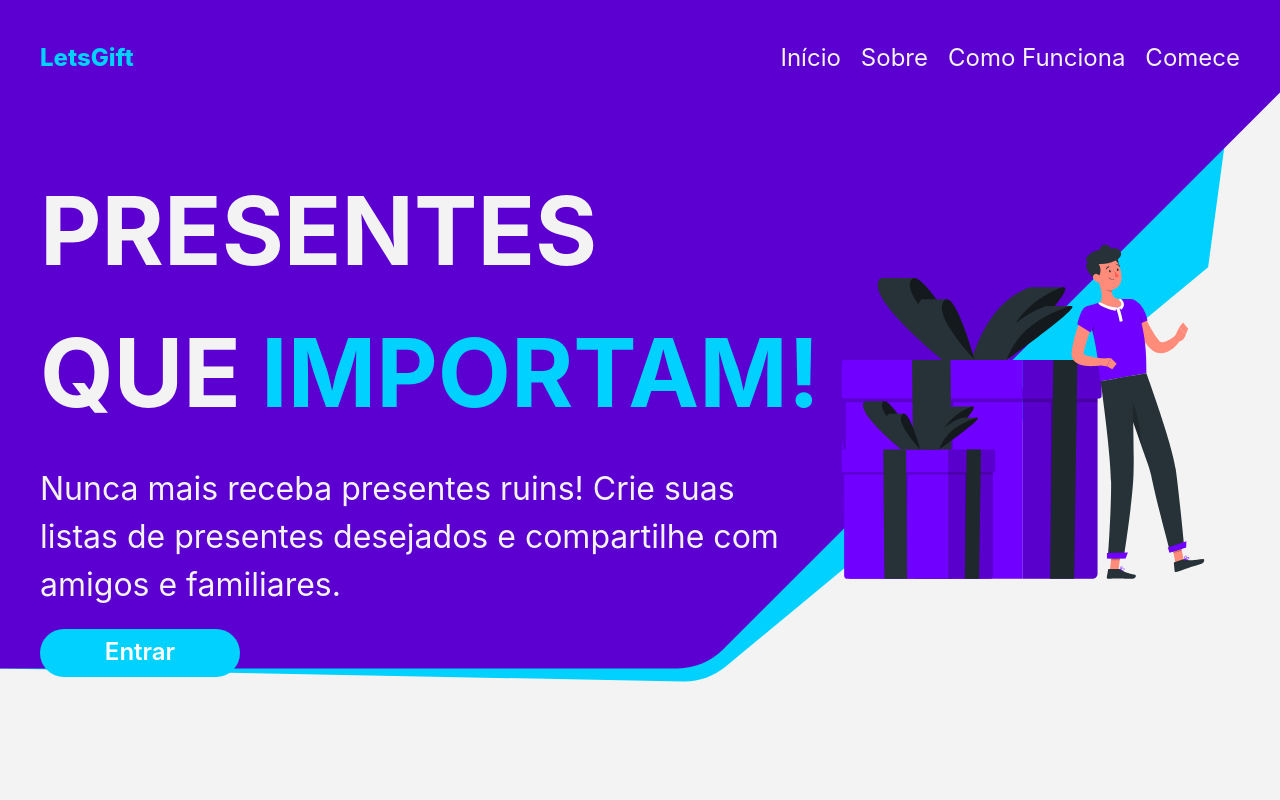
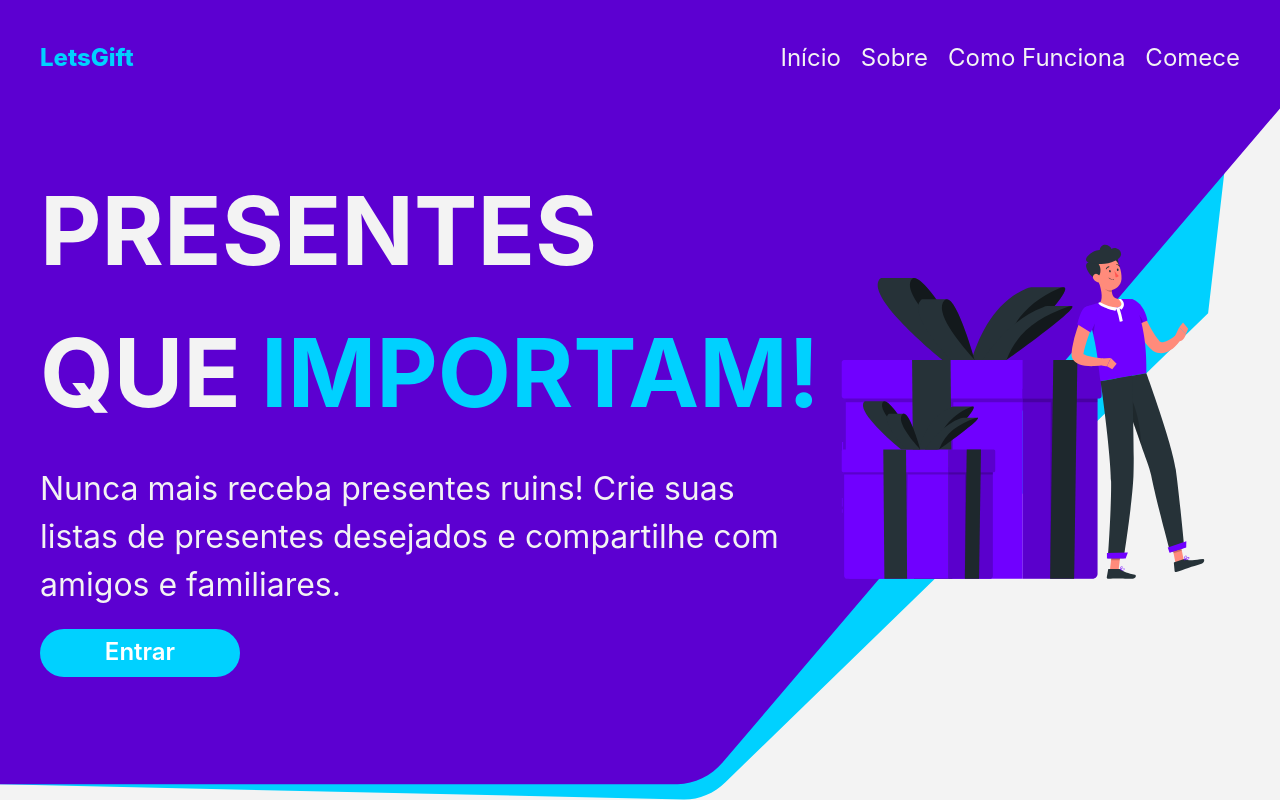
Before and after one commit to lcpsd/LetsGift-Landing-Page, a Next.js app: page / in a window 1280 px wide. Built offline with nearby package versions, Linux system fonts and the light colour scheme.

Commit message:
fix: BgImage

```diff
--- a/src/components/BgImage.tsx
+++ b/src/components/BgImage.tsx
@@ -10,7 +10,6 @@ export function BgImage({ children, url }: BgImageProps) {
     return (
         <Flex
             bgImage={url}
-            bgSize={{ base: "auto", lg: "contain" }}
             w="100vw"
             h="100vh"
             justify="center"
```
Also changed, not shown: public/images/Vector01.svg.
